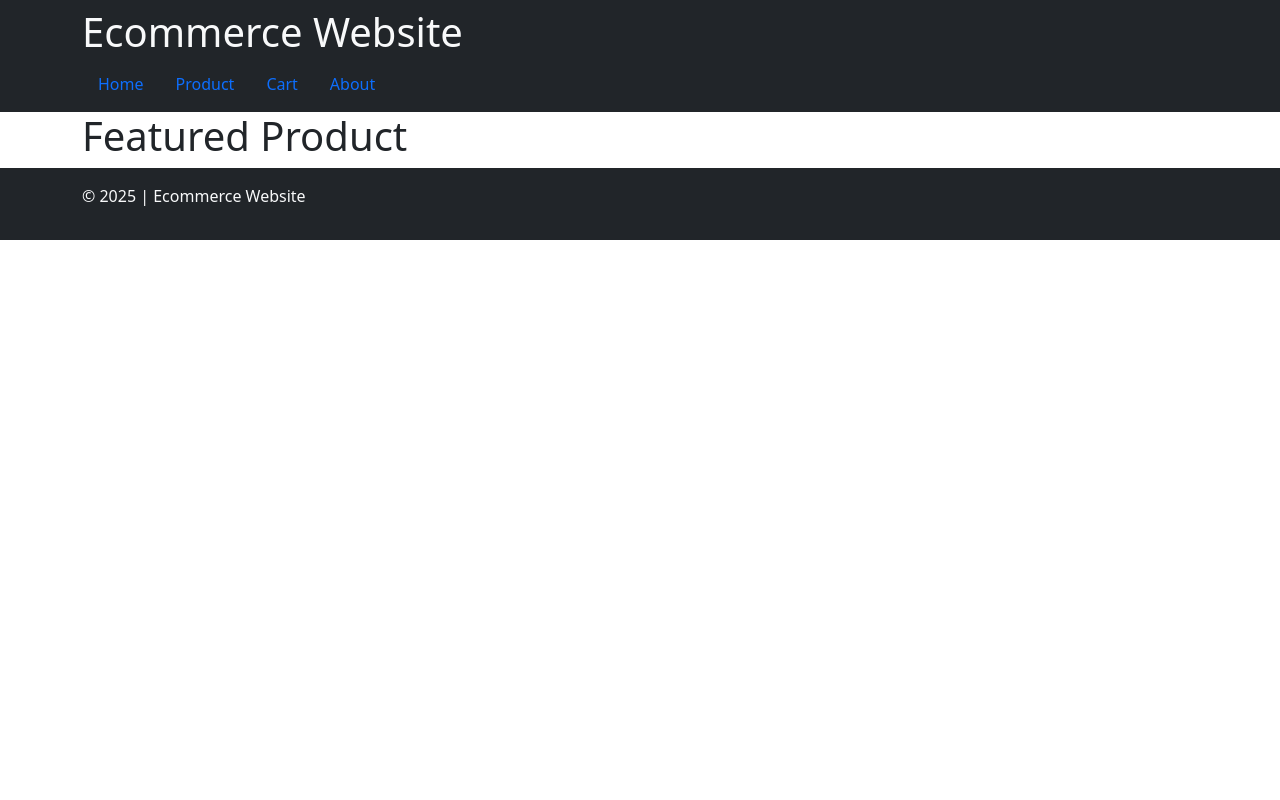
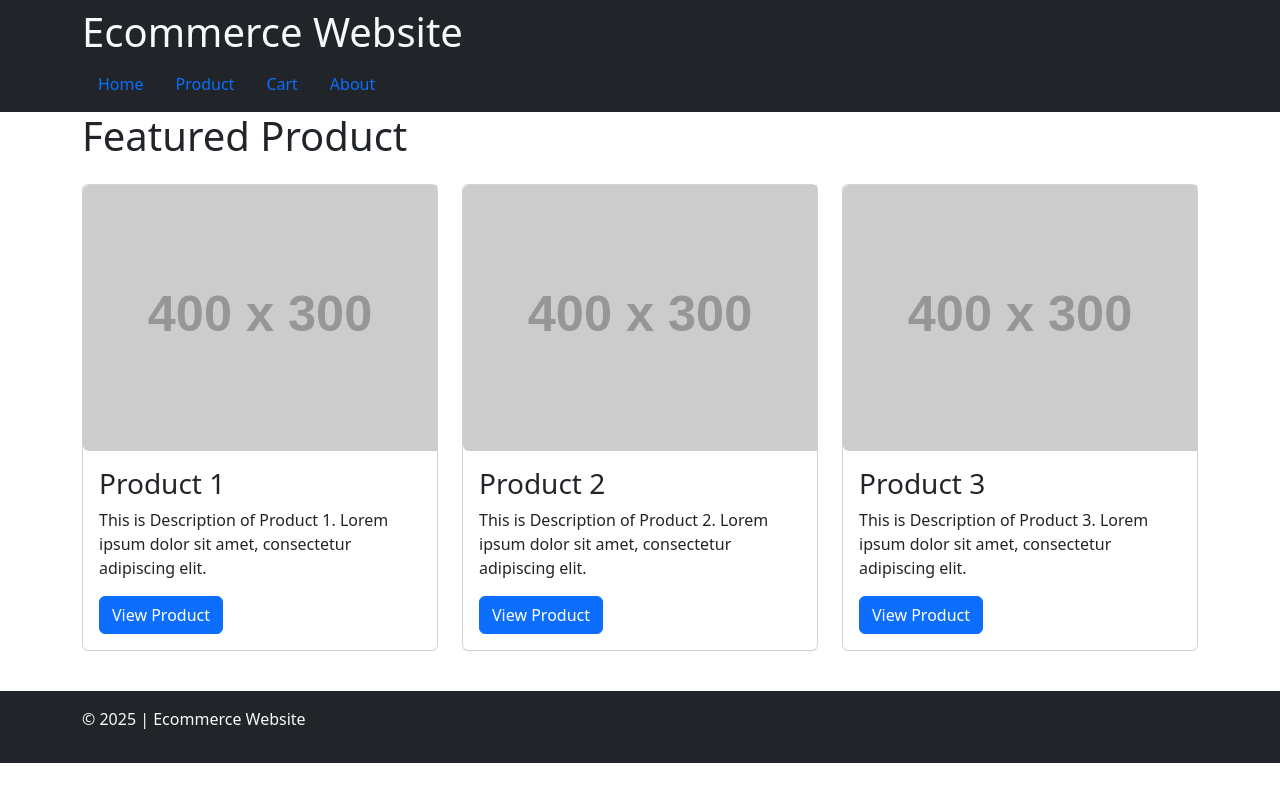
Before and after one commit to Sourabhpande532/berry-bazaar-cart, a React (Create React App) app: page / in a window 1280 px wide. Built offline with nearby package versions, Linux system fonts and the light colour scheme.

Commit message:
Build: card featured

```diff
--- a/src/App.js
+++ b/src/App.js
@@ -1,12 +1,60 @@
 import "bootstrap/dist/css/bootstrap.min.css";
 import { Header } from '../src/component/Header'
 import { Footer } from '../src/component/Footer'
+import { Link } from "react-router-dom";
 const App = () => {
+
+  const FeaturedProduct = ( { product } ) => {
+    const listingsProduct = product.map( ( { id, name, description, imgUrl, productDetails } ) => {
+      return (
+        <div className="col-md-4 mb-4">
+          <div className="card">
+            <img src={ imgUrl } alt="product_featured" className="img-fluid rounded-start" />
+            <div className="card-body">
+              <h3>{ name }</h3>
+              <p className="fw-lighter">{ description }</p>
+              <Link className="btn btn-primary" to={ `/${ id }`}>{ productDetails }</Link>
+            </div>
+          </div>
+        </div>
+      )
+    })
+    return listingsProduct
+  }
+
+  const productData = [
+    {
+      id: 1,
+      name: "Product 1",
+      description: `This is Description of Product 1. Lorem ipsum dolor sit amet, consectetur adipiscing elit.`,
+      imgUrl: "https://placehold.co/400x300/png",
+      productDetails: "View Product"
+    },
+    {
+      id: 2,
+      name: "Product 2",
+      description: `This is Description of Product 2. Lorem ipsum dolor sit amet, consectetur adipiscing elit.`,
+      imgUrl: "https://placehold.co/400x300/png",
+      productDetails: "View Product"
+    },
+    {
+      id: 3,
+      name: "Product 3",
+      description: `This is Description of Product 3. Lorem ipsum dolor sit amet, consectetur adipiscing elit.`,
+      imgUrl: "https://placehold.co/400x300/png",
+      productDetails: "View Product"
+    },
+  ]
   return (
     <>
       <Header />
-      <main className="container-md">
+      <main className="container">
         <h1>Featured Product</h1>
+        <section className="py-3">
+          <div className="row">
+            <FeaturedProduct product={ productData } />
+          </div>
+        </section>
       </main>
       <Footer />
     </>
--- a/src/component/Footer.jsx
+++ b/src/component/Footer.jsx
@@ -1,7 +1,7 @@
 export const Footer = () => {
     return (
         <footer className="bg-dark text-light py-3">
-            <div className="container-md">
+            <div className="container">
                 <p>&copy; 2025 | Ecommerce Website</p>
             </div>
         </footer>
--- a/src/component/Header.jsx
+++ b/src/component/Header.jsx
@@ -3,7 +3,7 @@ import { NavLink } from "react-router-dom"
 export const Header = () => {
     return (
         <header className="bg-dark text-light py-2">
-            <div className="container-md">
+            <div className="container">
                 <h1>Ecommerce Website</h1>
                 <nav>
                     <ul className="nav">
```
